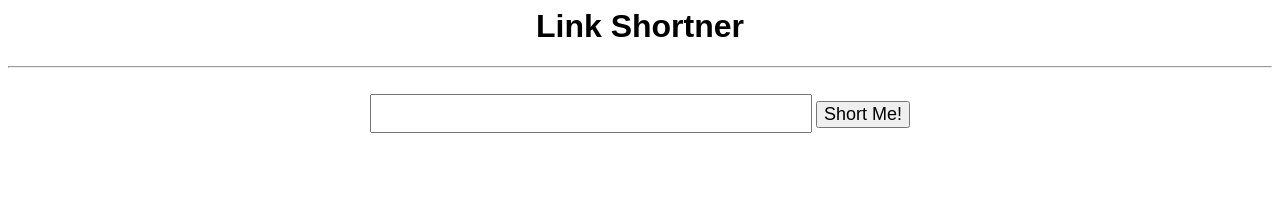
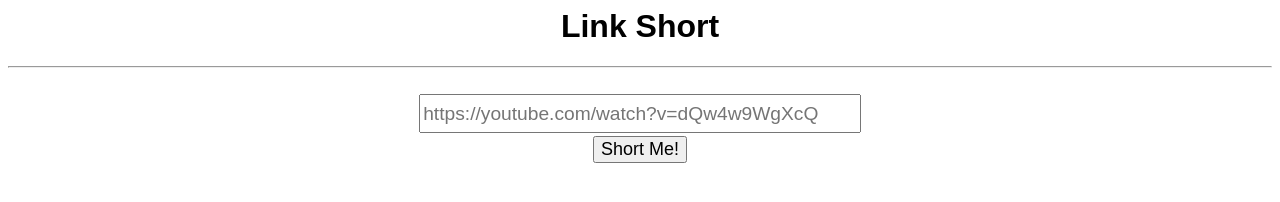
Before and after one commit to Tch1b0/LinkShort, a plain HTML site: page site/index.html in a window 1280 px wide. Drawn offline with nearby package versions, Linux system fonts and the light colour scheme.

Commit message:
initial commit

```diff
--- a/site/index.html
+++ b/site/index.html
@@ -1,16 +1,16 @@
 <html>
     <head>
-        <title>LS</title>
+        <title>Link Short</title>
         <script src="https://ajax.googleapis.com/ajax/libs/jquery/2.1.3/jquery.min.js"></script>
         <script defer src="./script.js"></script>
         <link rel="stylesheet" href="./style.css">
     </head>
     <body>
-        <h1>Link Shortner</h1>
+        <h1>Link Short</h1>
         <hr>
         <br>
-        <input required type="text" name="link" id="link">
-        <button>Short Me!</button>
+        <input required type="text" name="link" placeholder="https://youtube.com/watch?v=dQw4w9WgXcQ" id="link"><br>
+        <button id="generate">Short Me!</button>
         <p id="res"></p>
         <p id="res-link"></p>
     </body>
--- a/site/script.js
+++ b/site/script.js
@@ -1,5 +1,5 @@
 $(document).ready(() => {
-    $("button").click(() => {
+    $("#generate").click(() => {
         let link = $("#link").val();
         $.get("create", {"link": link}, (data) => {
             let url = data["short"]
```
